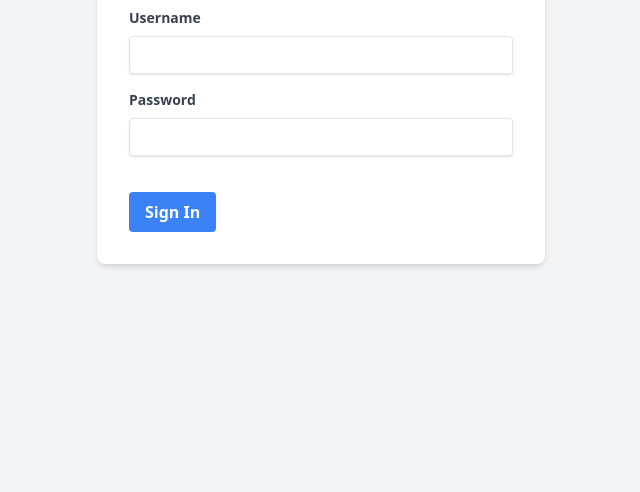
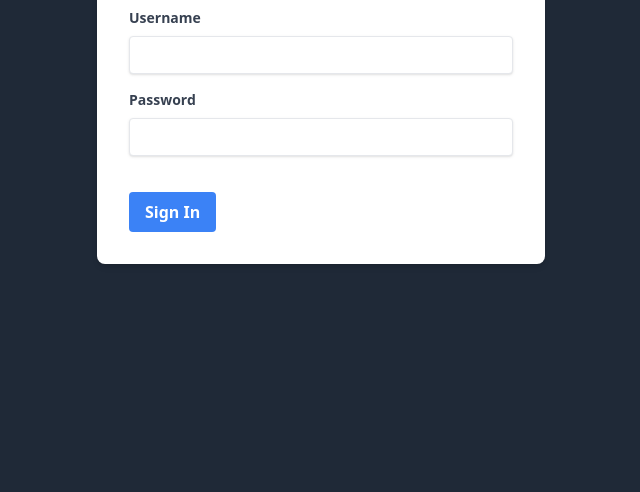
Before and after one commit to Yu1chiro/matchingcards-hirakana, a website: page public/auth/login.html in a window 1280 px wide. Shown: the part 308-800 px from the top of the page, without its empty margins (319-959 px from the left). Drawn offline with nearby package versions, Linux system fonts and the light colour scheme.

Commit message:
change bg

```diff
--- a/public/auth/login.html
+++ b/public/auth/login.html
@@ -6,7 +6,7 @@
     <title>Admin Login</title>
     <script src="https://cdn.tailwindcss.com"></script>
 </head>
-<body class="bg-gray-100 flex items-center justify-center h-screen">
+<body class="bg-gray-800 flex items-center justify-center h-screen">
     <div class="w-full max-w-md bg-white p-8 rounded-lg shadow-md">
         <h2 class="text-2xl font-bold text-center text-gray-800 mb-6">Admin Login</h2>
         <form action="/login" method="POST">
```
